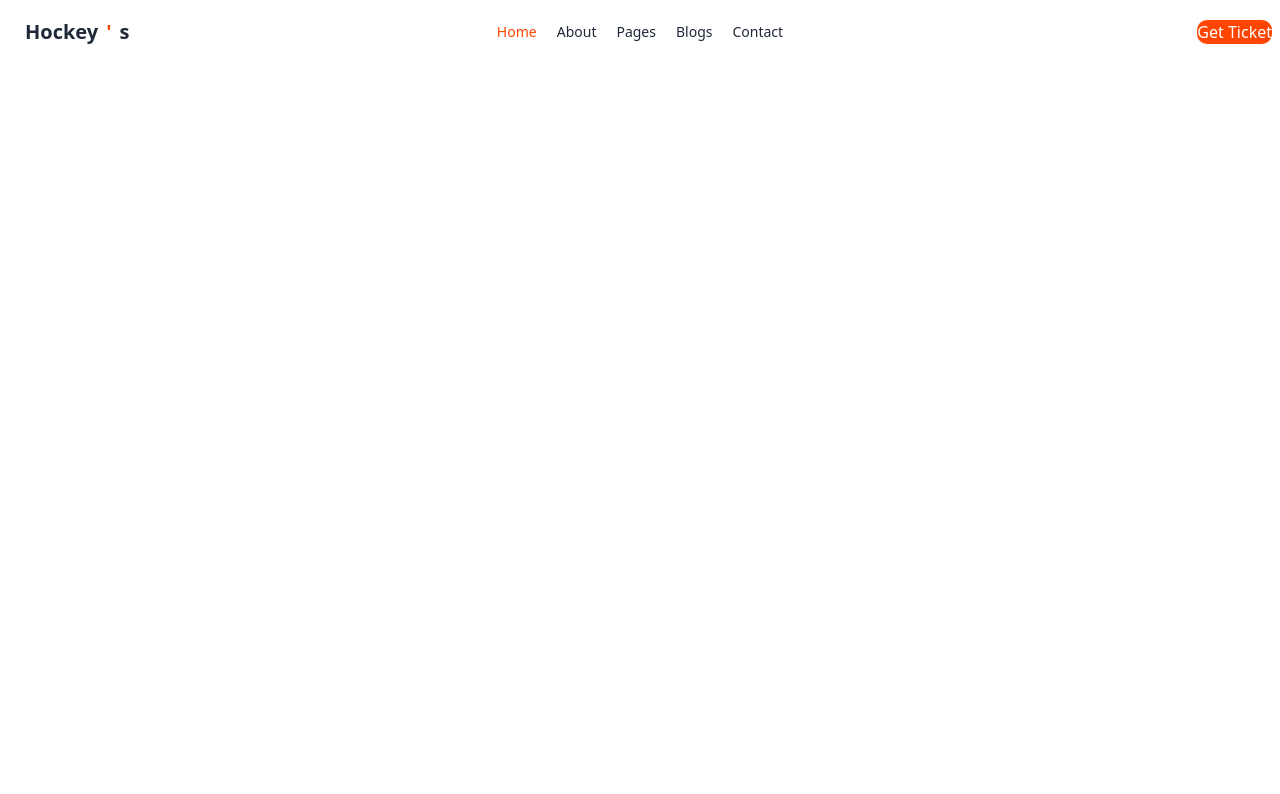
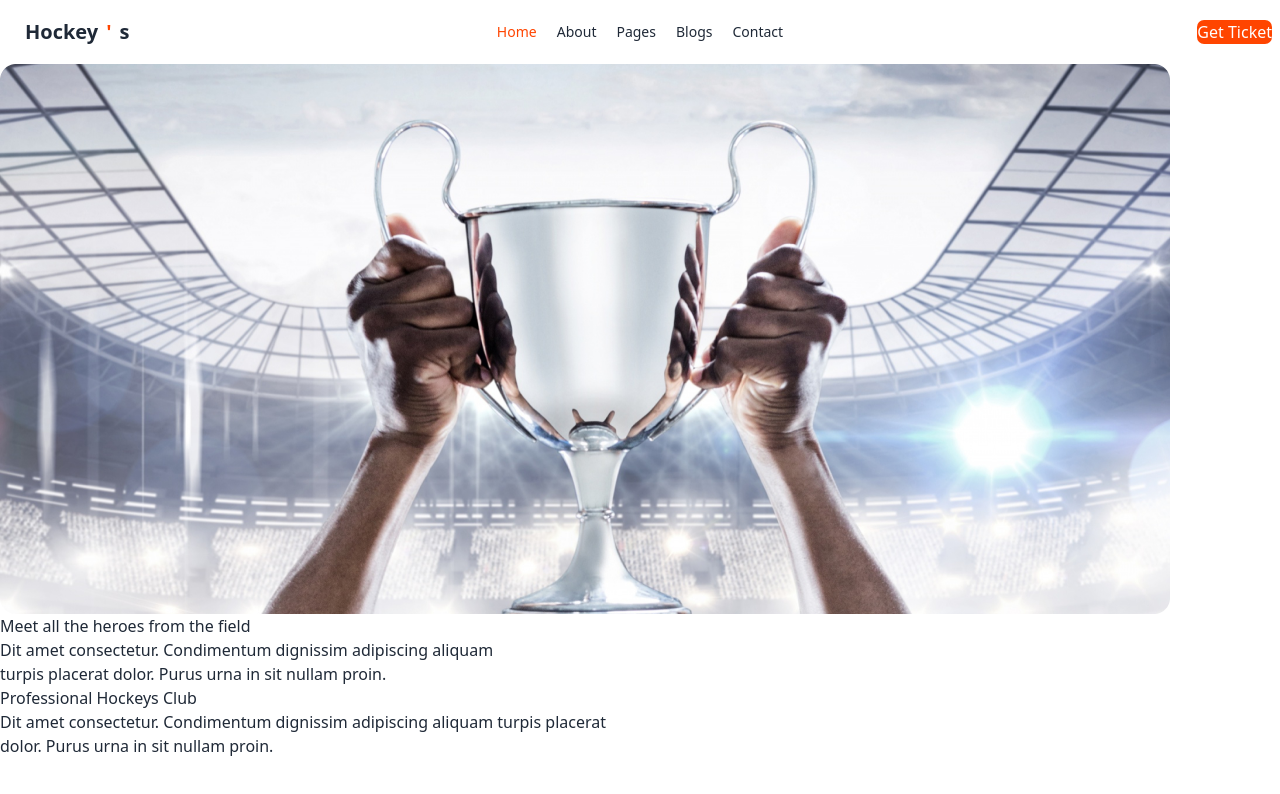
Before and after one commit to Fatema4567pranti/Hockeys, a plain HTML site: page index.html in a window 1280 px wide. Drawn offline with nearby package versions, Linux system fonts and the light colour scheme.

Commit message:
added new section

```diff
--- a/index.html
+++ b/index.html
@@ -14,7 +14,7 @@
         }
         .btn-primary-color{
             background-color: orangered;
-            border-radius: 10px;
+            border-radius: 7px;
             color: white;
         }
      </style>
@@ -55,13 +55,27 @@
         </nav>
         <!-- banner section -->
         <section>
-
+           <div>
+            <img src="images/1.png" alt="">
+            <div>
+                <h4 text-b>Meet all the heroes from the field</h4>
+                <p>Dit amet consectetur. Condimentum dignissim adipiscing aliquam <br> turpis placerat dolor. Purus urna in sit nullam proin. </p>
+            </div>
+           </div>
         </section>
     </header>
     <main>
          <!-- proffesoinal Hockeys club section -->
          <section>
+              <div>
+                <div>
+                    <h4>Professional Hockeys Club</h4>
+                    <p>Dit amet consectetur. Condimentum dignissim adipiscing aliquam turpis placerat <br> dolor. Purus urna in sit nullam proin. </p>
+                </div>
+                <div>
 
+                </div>
+              </div>
          </section>
          <!-- programm section -->
          <section>
```
